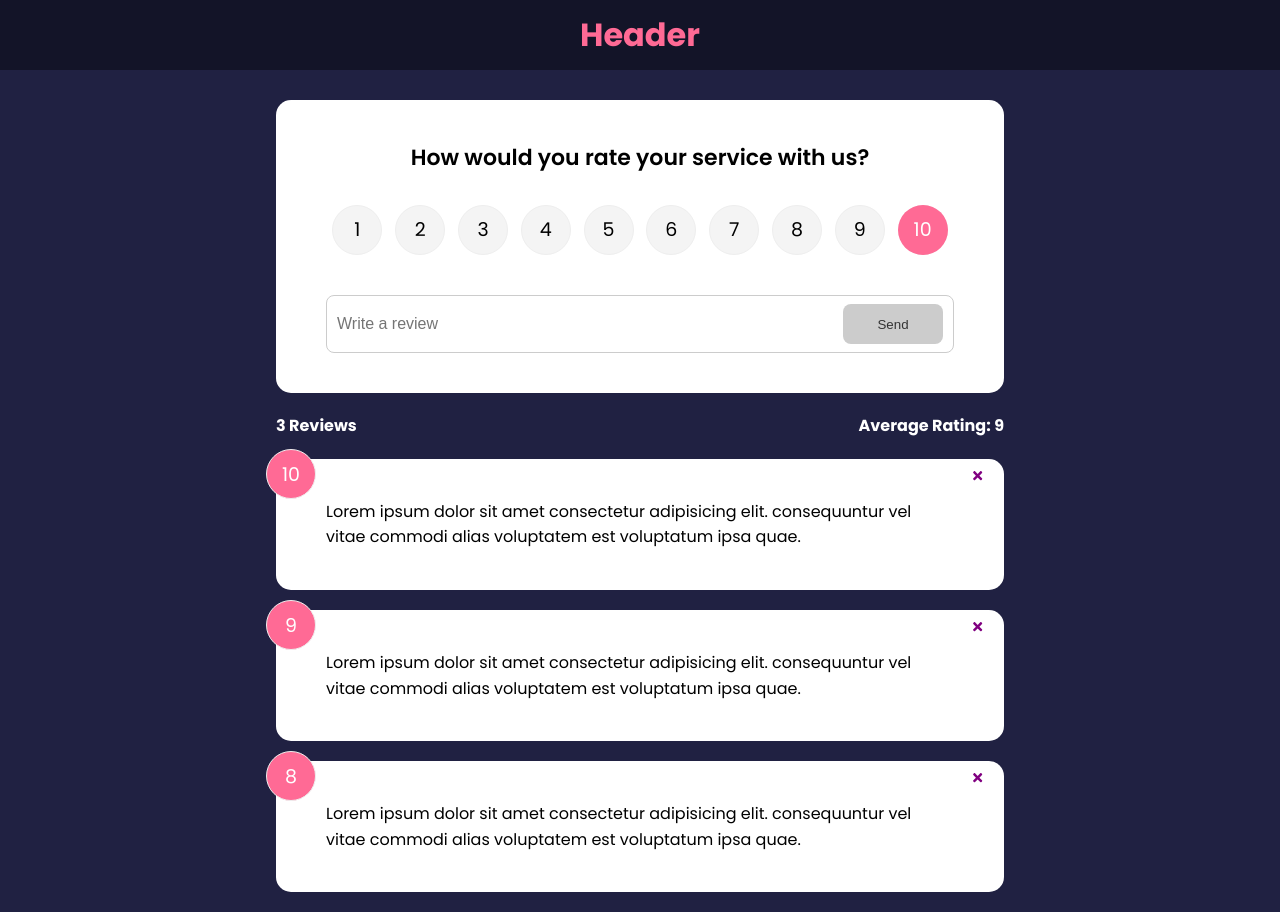
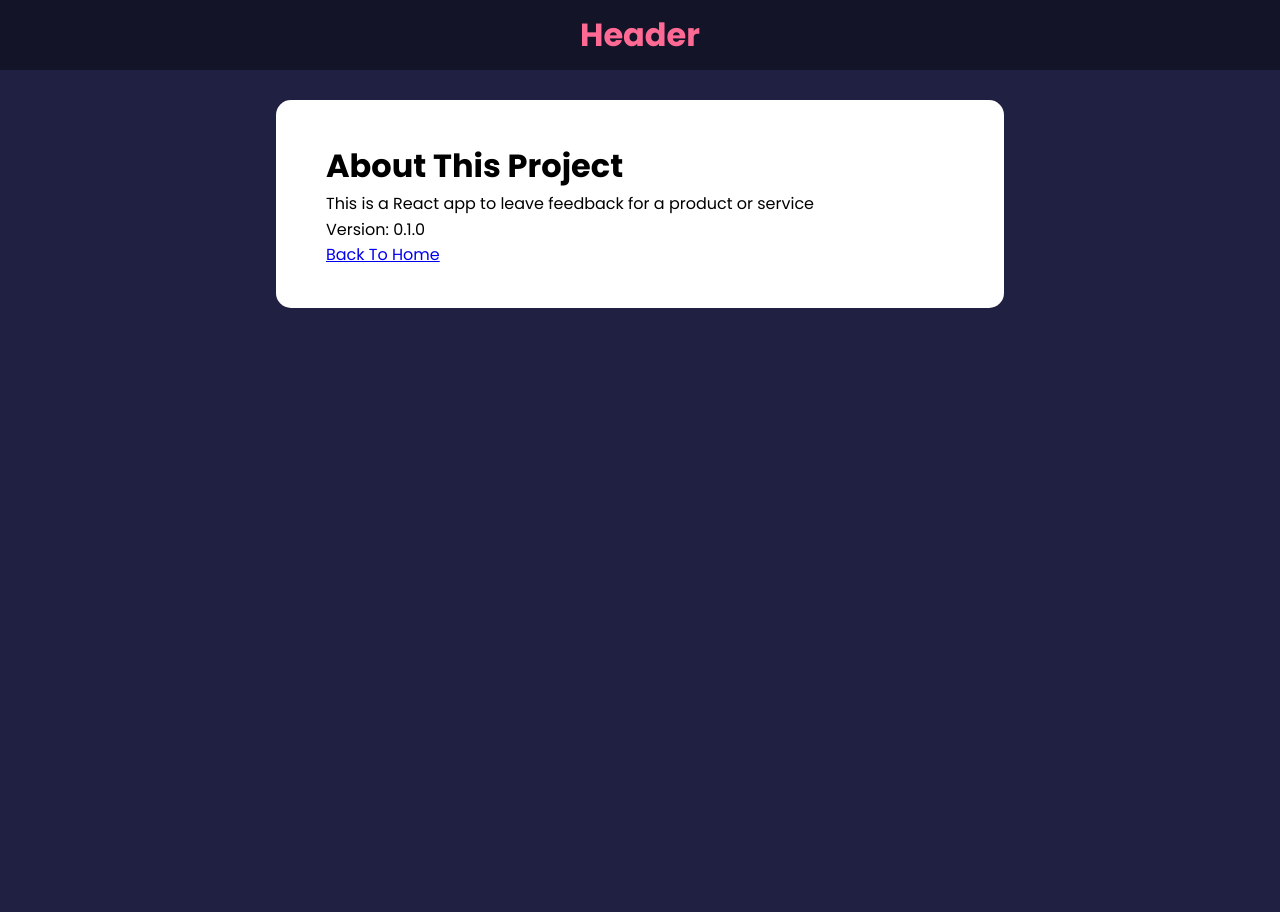
Before and after one commit to dpthegrey/miniature-tribble, a React (Create React App) app: page /about in a window 1280 px wide. After the commit the page ends 800 px from the top, so only its background shows below. Built offline with nearby package versions, Linux system fonts and the light colour scheme.

Commit message:
Creating Routes with React Router 6

```diff
--- a/package.json
+++ b/package.json
@@ -10,6 +10,7 @@
     "react": "^17.0.2",
     "react-dom": "^17.0.2",
     "react-icons": "^4.3.1",
+    "react-router-dom": "^6.2.1",
     "react-scripts": "5.0.0",
     "uuid": "^8.3.2",
     "web-vitals": "^2.1.4"
--- a/src/App.js
+++ b/src/App.js
@@ -1,10 +1,12 @@
 import { v4 as uuidv4 } from "uuid";
 import { useState } from "react";
+import { BrowserRouter as Router, Route, Routes } from "react-router-dom";
 import Header from "./components/Header";
 import FeedbackList from "./components/FeedbackList";
 import FeedbackStats from "./components/FeedbackStats";
 import FeedbackForm from "./components/FeedbackForm";
 import FeedbackData from "./data/FeedbackData";
+import AboutPage from "./pages/AboutPage";
 
 function App() {
   const [feedback, setFeedback] = useState(FeedbackData);
@@ -21,14 +23,29 @@ function App() {
   };
 
   return (
-    <>
+    <Router>
       <Header />
       <div className="container">
-        <FeedbackForm handleAdd={addFeedback} />
-        <FeedbackStats feedback={feedback} />
-        <FeedbackList feedback={feedback} handleDelete={deleteFeedback} />
+        <Routes>
+          <Route
+            exact
+            path="/"
+            element={
+              <>
+                <FeedbackForm handleAdd={addFeedback} />
+                <FeedbackStats feedback={feedback} />
+                <FeedbackList
+                  feedback={feedback}
+                  handleDelete={deleteFeedback}
+                />
+              </>
+            }
+          ></Route>
+
+          <Route path="/about" element={<AboutPage />} />
+        </Routes>
       </div>
-    </>
+    </Router>
   );
 }
 
--- /dev/null
+++ b/src/pages/AboutPage.jsx
@@ -0,0 +1,18 @@
+import React from "react";
+import Card from "../components/shared/Card";
+
+const AboutPage = () => {
+  return (
+    <Card className="about">
+      <h1>About This Project</h1>
+      <p>This is a React app to leave feedback for a product or service</p>
+      <p>Version: 0.1.0</p>
+
+      <p>
+        <a href="/">Back To Home</a>
+      </p>
+    </Card>
+  );
+};
+
+export default AboutPage;
```
Also changed, not shown: 1 other file (tests, documents, lock files or other folders).
